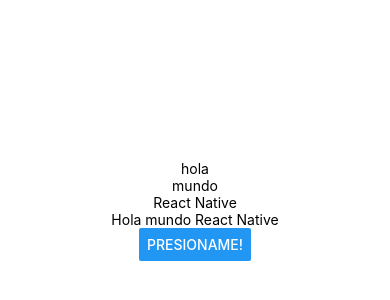
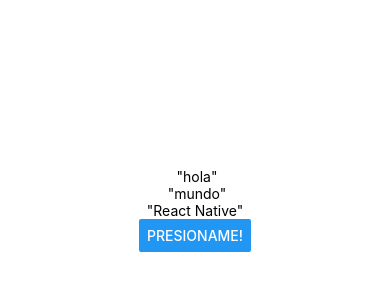
Before and after one commit to grsnpastrana/PM192, a React Native app in the folder my-blank/: screen / in a window 390 px wide. Shown: the part 212-512 px from the top of the page. Built offline with nearby package versions, Linux system fonts and the light colour scheme.

Commit message:
Practica 5 children

```diff
--- a/my-blank/App.js
+++ b/my-blank/App.js
@@ -1,21 +1,21 @@
 
 /* zona 1, aqui van importaciones  */
 import { StatusBar } from 'expo-status-bar';
+import { Children } from 'react';
 import { StyleSheet, Text, View,Button } from 'react-native';
 
 const Texto=(props)=>{
-  const{contenido}=props
-  return(<Text>{contenido}</Text>)
+  const{children}=props
+  return(<Text>{children}</Text>)
 }
 
 /* zona 2 , el main*/
 export default function App() {
   return (
     <View style={styles.container}>
-      <Texto contenido="hola"></Texto>
-      <Texto contenido="mundo"></Texto>
-      <Texto contenido="React Native"></Texto>
-      <Text>Hola mundo React Native</Text>
+      <Texto> "hola"</Texto>
+      <Texto> "mundo"</Texto>
+      <Texto>"React Native"</Texto>
       <Button title='Presioname!'></Button>
       <StatusBar style="auto" />
     </View>
```
